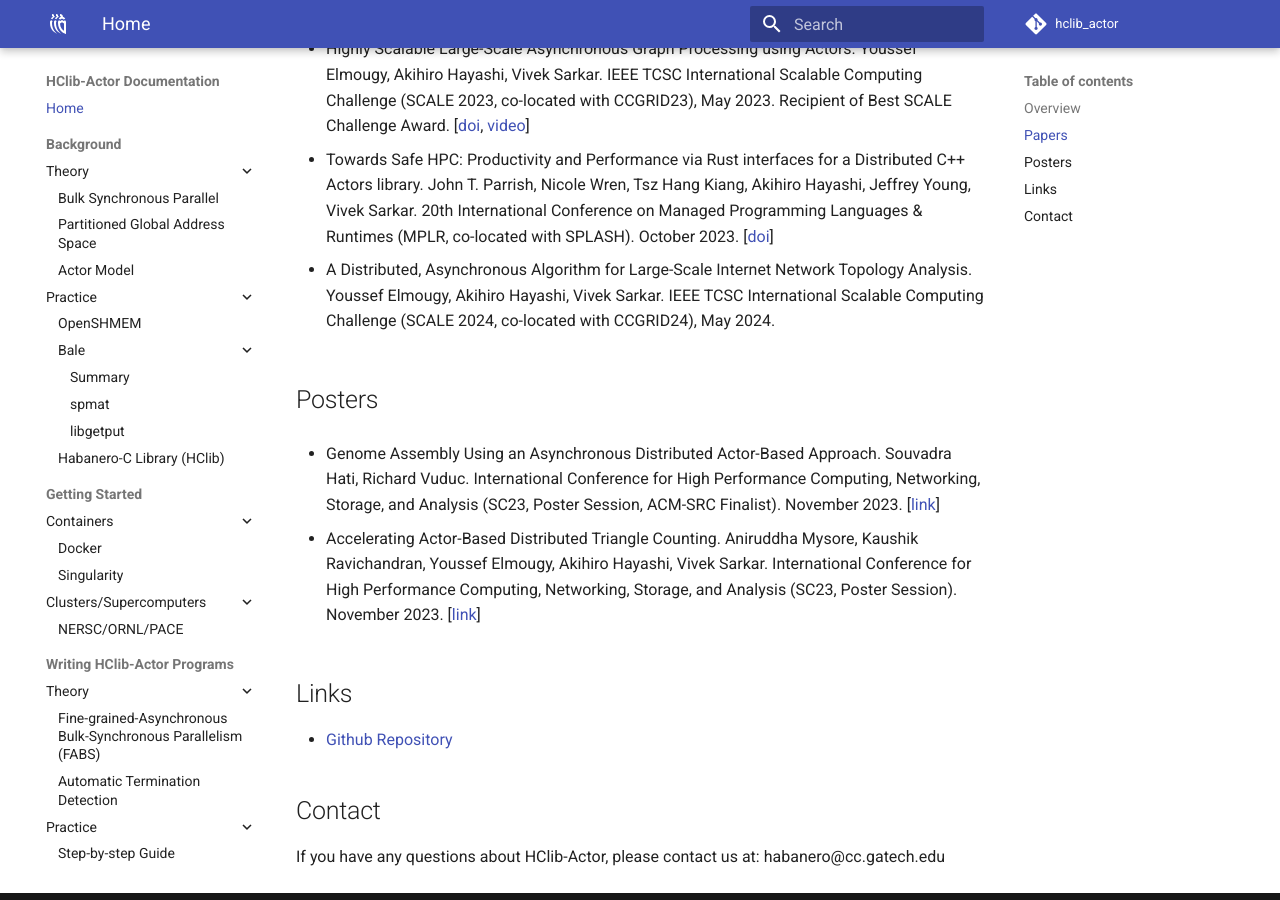
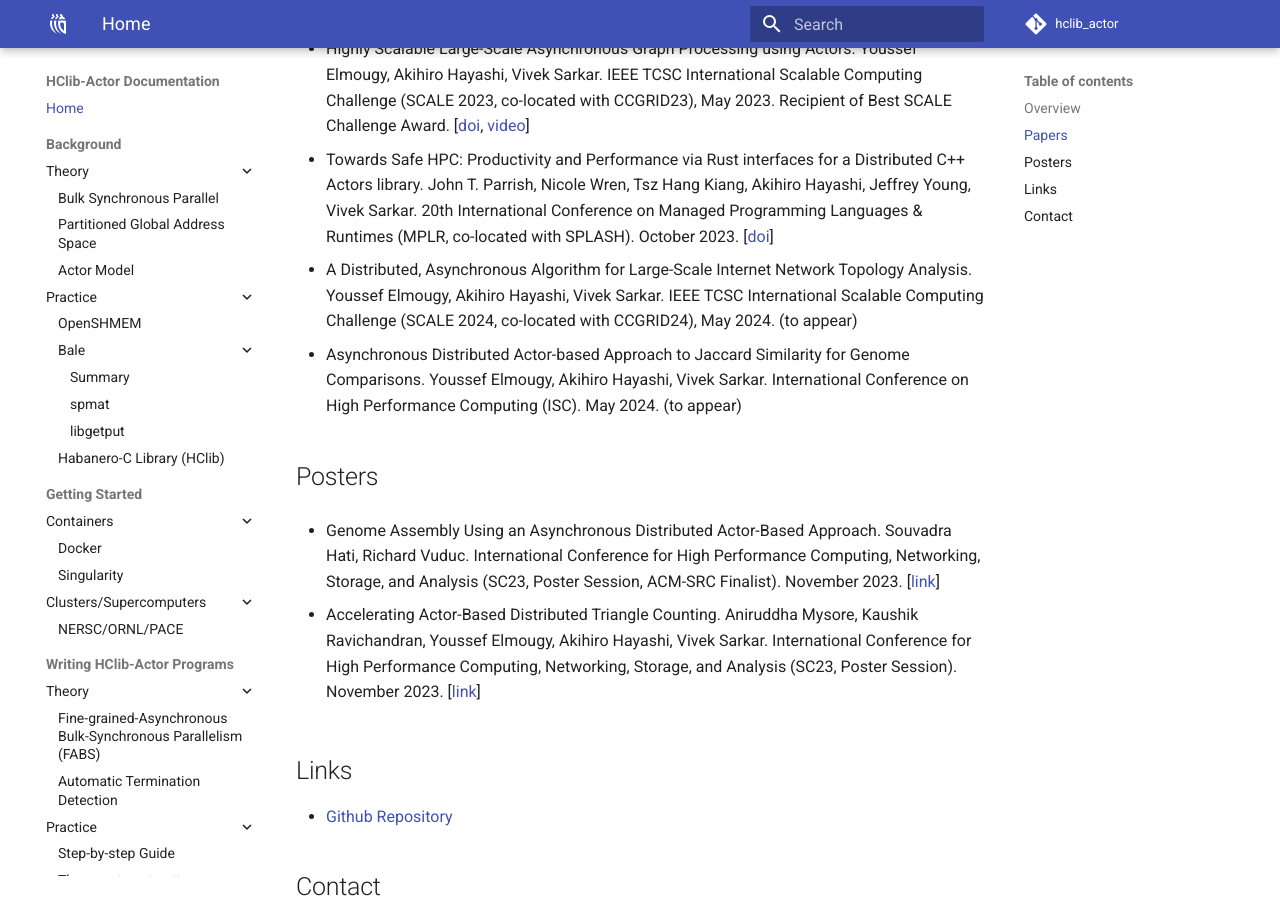
Before and after one commit to ahayashi/hclib-actor, an MkDocs documentation site: the page built from doc/markdowns/index.md, in a window 1280 px wide and 900 px high, scrolled down 514 px. Built offline with MkDocs 1.6.1 and Material for MkDocs 9.7.7, drawn with Linux system fonts in a browser that asks for light colours; comment, search, counter and statistics services are not loaded.

Commit message:
Update index.md

```diff
--- a/doc/markdowns/index.md
+++ b/doc/markdowns/index.md
@@ -13,7 +13,8 @@ This document describes an actor/selector-based C/C++ programming systems for di
 
 *  Towards Safe HPC: Productivity and Performance via Rust interfaces for a Distributed C++ Actors library. John T. Parrish, Nicole Wren, Tsz Hang Kiang, Akihiro Hayashi, Jeffrey Young, Vivek Sarkar. 20th International Conference on Managed Programming Languages & Runtimes (MPLR, co-located with SPLASH). October 2023. [[doi](https://doi.org/10.1145/3617651.3622992)]
 
-*  A Distributed, Asynchronous Algorithm for Large-Scale Internet Network Topology Analysis. Youssef Elmougy, Akihiro Hayashi, Vivek Sarkar. IEEE TCSC International Scalable Computing Challenge (SCALE 2024, co-located with CCGRID24), May 2024.
+*  A Distributed, Asynchronous Algorithm for Large-Scale Internet Network Topology Analysis. Youssef Elmougy, Akihiro Hayashi, Vivek Sarkar. IEEE TCSC International Scalable Computing Challenge (SCALE 2024, co-located with CCGRID24), May 2024. (to appear)
+*  Asynchronous Distributed Actor-based Approach to Jaccard Similarity for Genome Comparisons. Youssef Elmougy, Akihiro Hayashi, Vivek Sarkar. International Conference on High Performance Computing (ISC). May 2024. (to appear)
 
 ## Posters
 
```
